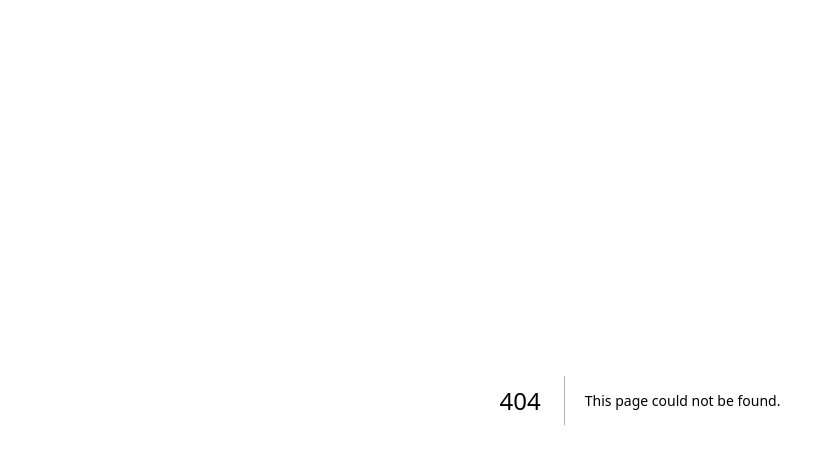
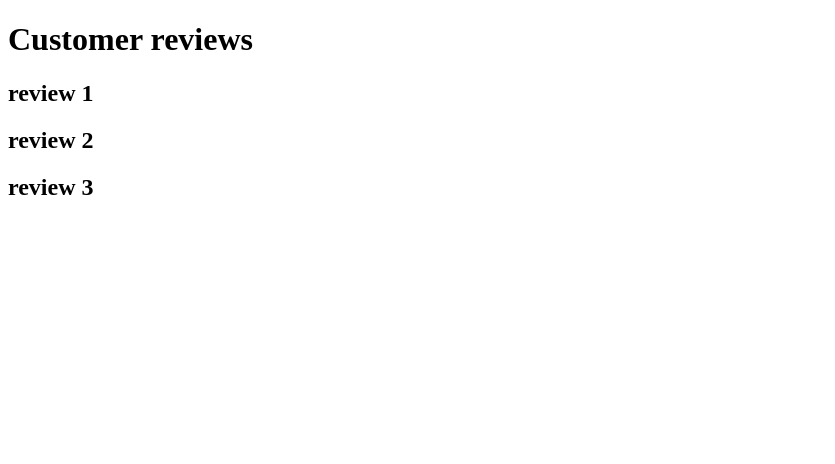
Before and after one commit to zieft/nextjs-tut, a Next.js app in the folder hello-world/: page /products/1/reviews in a window 1280 px wide. Before the commit this address had no page. Shown: the top 464 px of the page, without its empty margins (0-835 px from the left). Built offline with nearby package versions, Linux system fonts and the light colour scheme.

Commit message:
Nested Dynamic Routes

```diff
--- /dev/null
+++ b/hello-world/src/app/products/[productId]/reviews/[reviewId]/page.jsx
@@ -0,0 +1,6 @@
+export default async function ReviewDetail({ params }) {
+
+    const { productId, reviewId } = await params
+
+    return <h1>Review {reviewId} for product {productId}.</h1>
+}
--- /dev/null
+++ b/hello-world/src/app/products/[productId]/reviews/page.jsx
@@ -0,0 +1,10 @@
+export default function ReviewList(){
+    return(
+        <>
+            <h1>Customer reviews</h1>
+            <h2>review 1</h2>
+            <h2>review 2</h2>
+            <h2>review 3</h2>
+        </>
+    )
+}
```
